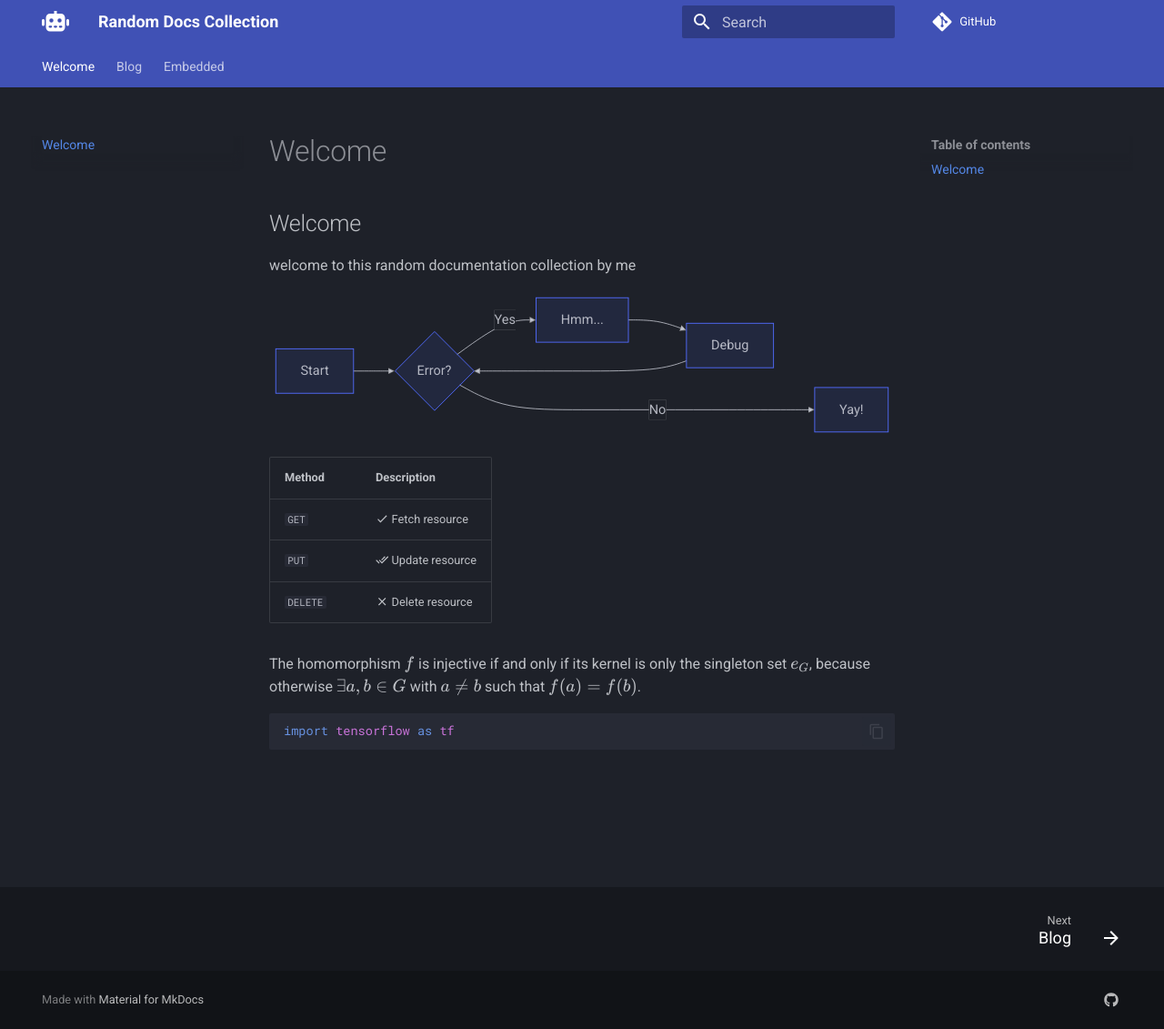
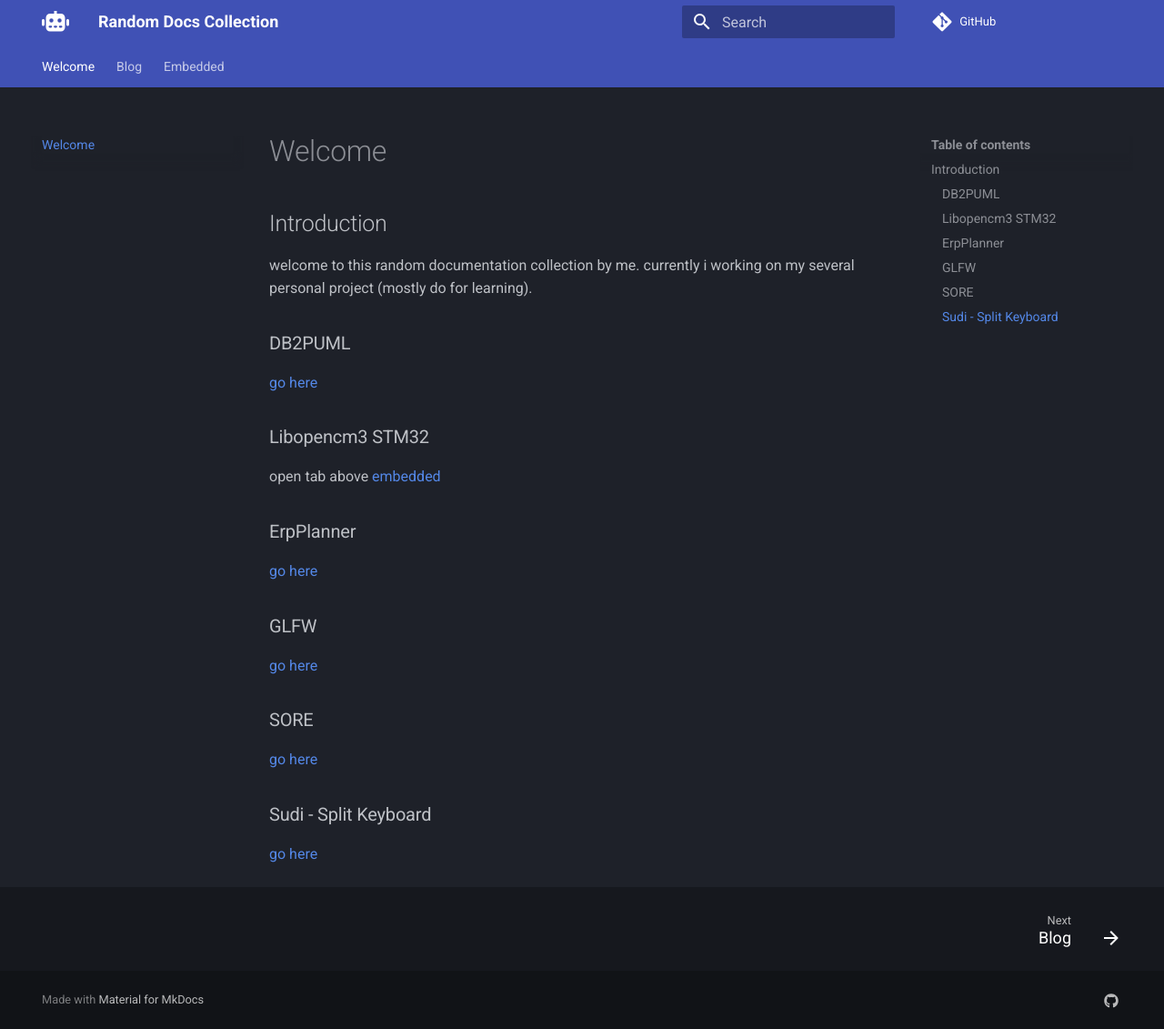
Before and after one commit to ahsanu123/learnRepo, an MkDocs documentation site: the page built from docs/docs/index.md, in a window 1280 px wide and 1131 px high. Shown: the whole window at 91% size. Built offline with MkDocs 1.6.1 and Material for MkDocs 9.7.7, drawn with Linux system fonts in a browser that asks for light colours; comment, search, counter and statistics services are not loaded.

Commit message:
update documentation

````diff
--- a/docs/docs/index.md
+++ b/docs/docs/index.md
@@ -2,32 +2,31 @@
 title: Welcome
 ---
 
-## Welcome
+## Introduction
 
-welcome to this random documentation collection by me
+welcome to this random documentation collection by me.
+currently i working on my several personal project (mostly do for learning).
 
-``` mermaid
-graph LR
-  A[Start] --> B{Error?};
-  B -->|Yes| C[Hmm...];
-  C --> D[Debug];
-  D --> B;
-  B ---->|No| E[Yay!];
-```
+### DB2PUML
 
-| Method      | Description                          |
-| ----------- | ------------------------------------ |
-| `GET`       | :material-check:     Fetch resource  |
-| `PUT`       | :material-check-all: Update resource |
-| `DELETE`    | :material-close:     Delete resource |
+[go here](https://github.com/ahsanu123/learnRepo/tree/main/db2puml)
 
+### Libopencm3 STM32
 
+open tab above [embedded](./embedded/)
 
-The homomorphism $f$ is injective if and only if its kernel is only the
-singleton set $e_G$, because otherwise $\exists a,b\in G$ with $a\neq b$ such
-that $f(a)=f(b)$.
+### ErpPlanner
 
+[go here](https://github.com/ahsanu123/learnRepo/tree/main/erpPlanner)
 
-``` py
-import tensorflow as tf
-```
+### GLFW
+
+[go here](https://github.com/ahsanu123/learnRepo/tree/main/glfw)
+
+### SORE
+
+[go here](https://github.com/ahsanu123/solder-reflow)
+
+### Sudi - Split Keyboard
+
+[go here](https://github.com/ahsanu123/sudi-keyboard)
--- a/docs/mkdocs.yml
+++ b/docs/mkdocs.yml
@@ -1,6 +1,7 @@
 # yaml-language-server: $schema=https://squidfunk.github.io/mkdocs-material/schema.json
 site_name: Random Docs Collection
 theme:
+  favicon: assets/logo.png
   features:
     - navigation.tabs
     - search.highlight
````
Also changed, not shown: docs/docs/embedded/index.md (+63 -2 lines), docs/docs/assets/logo.png (added).
